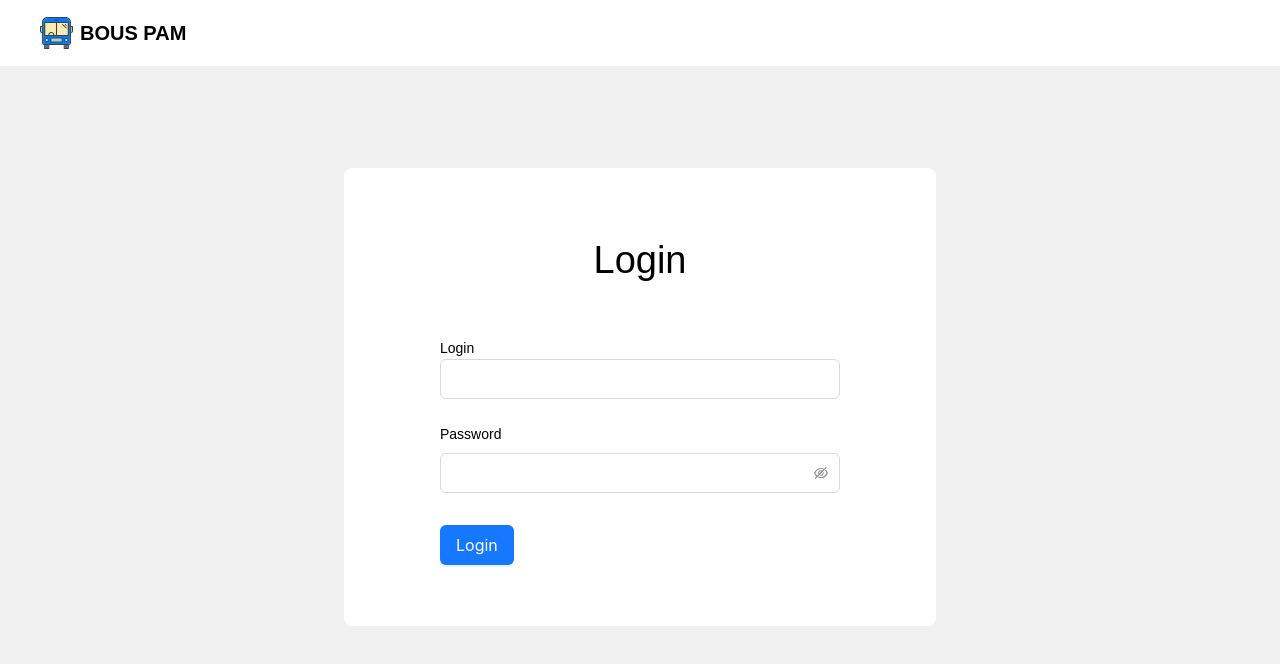
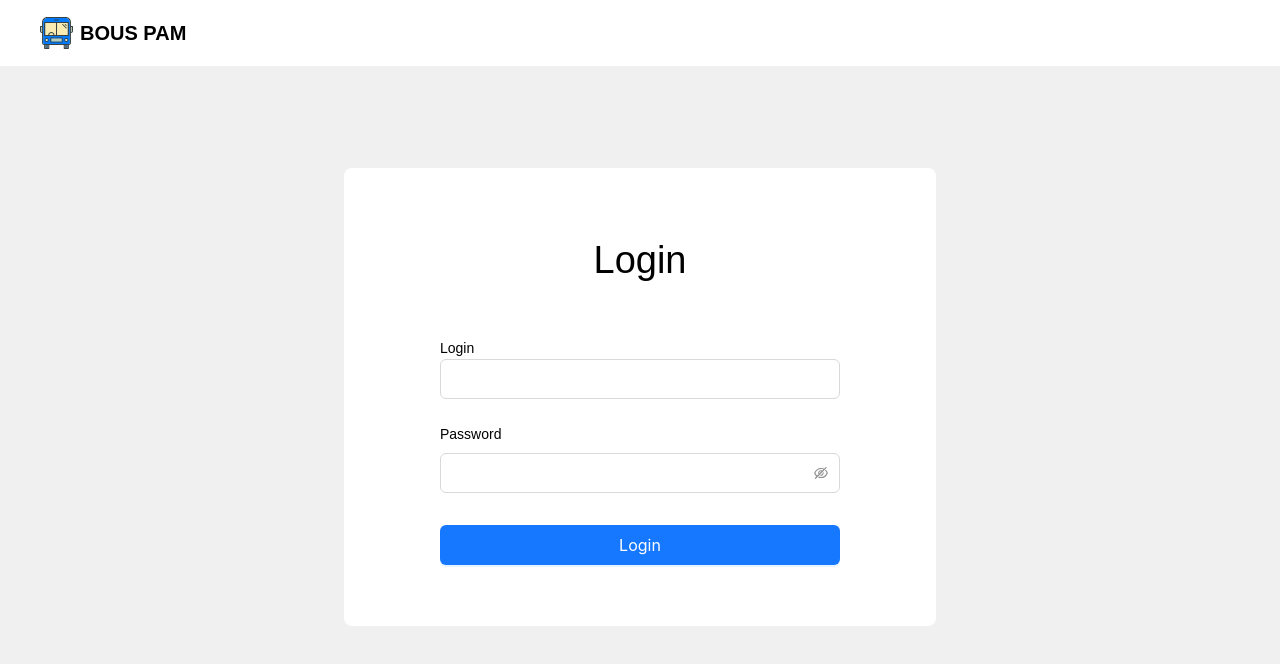
Before and after one commit to Reidego/BousPamFrontend, a Next.js app in the folder bousPam/: page / in a window 1280 px wide. Shown: the top 664 px of the page. Built offline with nearby package versions, Linux system fonts and the light colour scheme.

Commit message:
fix button

```diff
--- a/bousPam/src/app/page.tsx
+++ b/bousPam/src/app/page.tsx
@@ -75,7 +75,6 @@ export default function Auth() {
               </Space>
             </div>
             <div className="mt-[32px]">
-              <Space>
               <Button
                 type="primary"
                 style={{ width: '100%', height: 40, fontSize: 16 }}
@@ -83,7 +82,6 @@ export default function Auth() {
               >
                 Login
               </Button>
-              </Space>
             </div>
           </div>
         </div>
```
Lines whose indentation alone changed are shown as unchanged.
